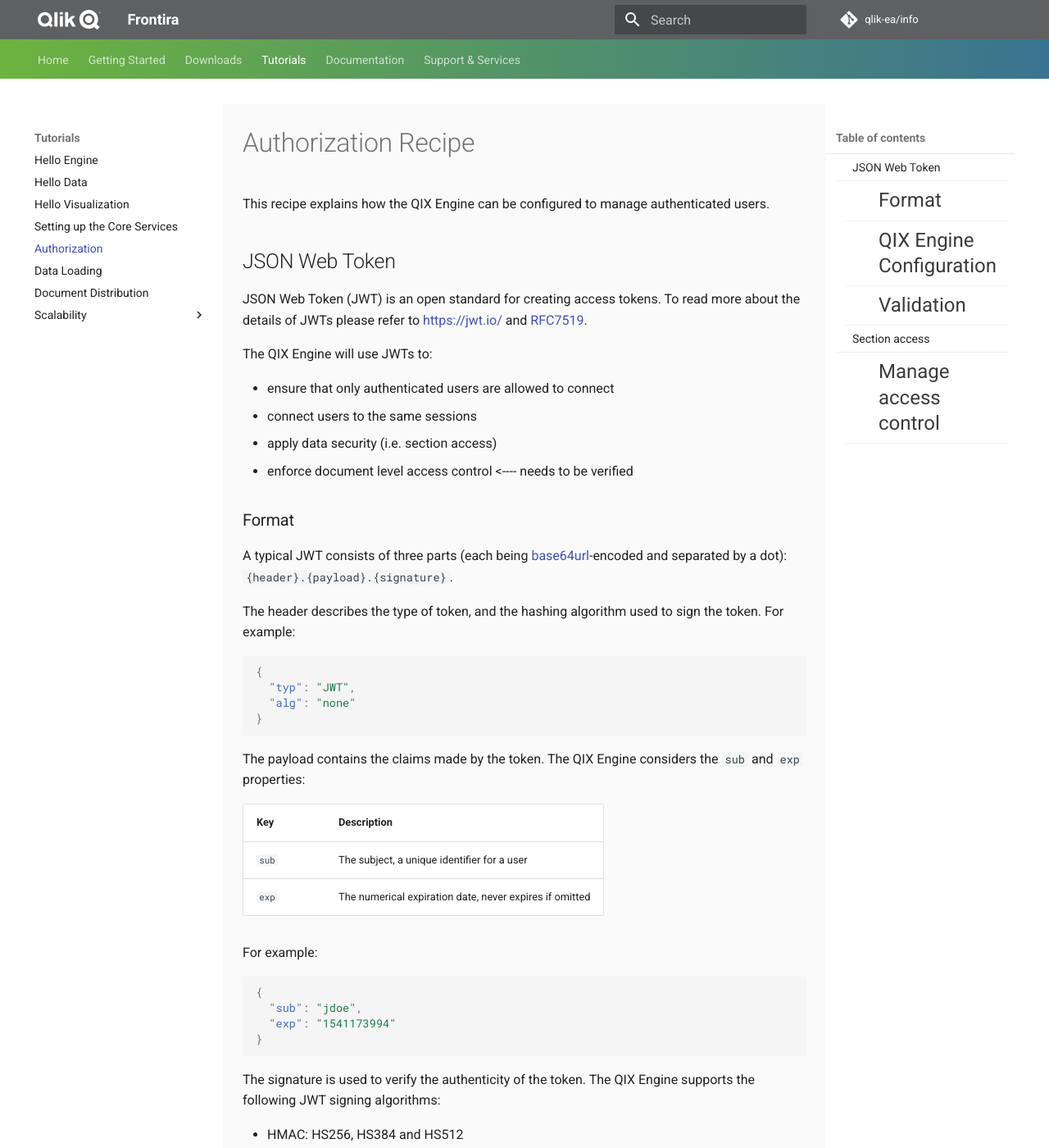
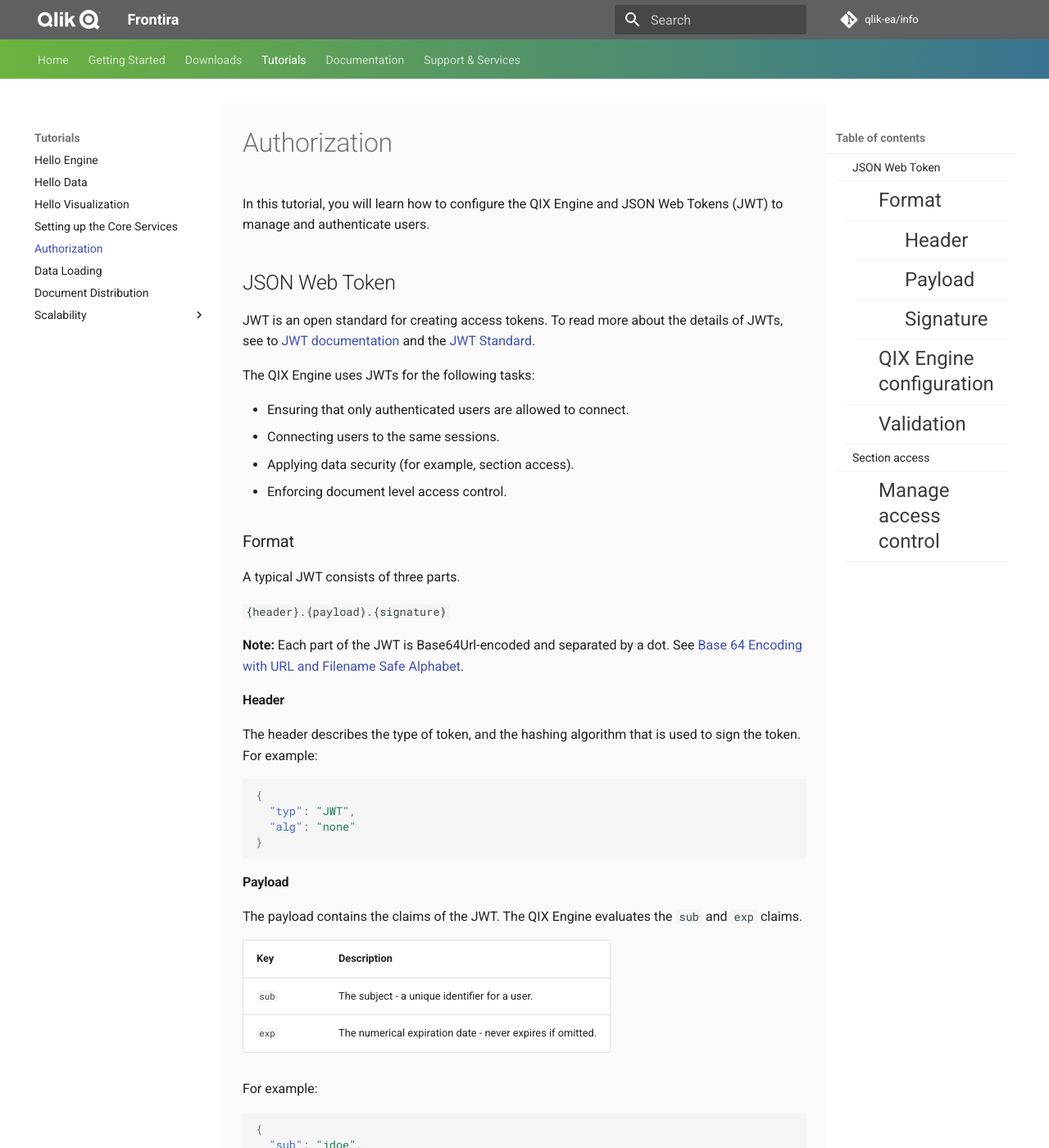
Before and after one commit to qlik-oss/core-website, an MkDocs documentation site: the page built from docs/tutorials/authorization.md, in a window 1280 px wide and 1400 px high. Shown: the whole window at 82% size. Built offline with MkDocs 1.6.1 and Material for MkDocs 9.7.7, drawn with Linux system fonts in a browser that asks for light colours; comment, search, counter and statistics services are not loaded; old or Windows-style settings are respelled for this version of MkDocs; some of the changed text lies outside the part shown.

Commit message:
First pass at authorization docs

````diff
--- a/docs/tutorials/authorization.md
+++ b/docs/tutorials/authorization.md
@@ -1,25 +1,33 @@
-# Authorization Recipe
+# Authorization
 
-This recipe explains how the QIX Engine can be configured to manage authenticated users.
+In this tutorial, you will learn how to configure the QIX Engine
+and JSON Web Tokens (JWT) to manage and authenticate users.
 
 ## JSON Web Token
 
-JSON Web Token (JWT) is an open standard for creating access tokens. To read more about the details of JWTs please
-refer to [https://jwt.io/](https://jwt.io/) and [RFC7519](https://tools.ietf.org/html/rfc7519).
+JWT is an open standard for creating access tokens. To read more about the details of JWTs,
+see to [JWT documentation](https://jwt.io/) and the [JWT Standard](https://tools.ietf.org/html/rfc7519).
 
-The QIX Engine will use JWTs to:
+The QIX Engine uses JWTs for the following tasks:
 
-- ensure that only authenticated users are allowed to connect
-- connect users to the same sessions
-- apply data security (i.e. section access)
-- enforce document level access control <---- needs to be verified
+- Ensuring that only authenticated users are allowed to connect.
+- Connecting users to the same sessions.
+- Applying data security (for example, section access).
+- Enforcing document level access control.
 
 ### Format
 
-A typical JWT consists of three parts (each being [base64url](https://tools.ietf.org/html/rfc4648#section-5)-encoded
-and separated by a dot): `{header}.{payload}.{signature}`.
+A typical JWT consists of three parts.
 
-The header describes the type of token, and the hashing algorithm used to sign the token. For example:
+`{header}.{payload}.{signature}`
+
+**Note:** Each part of the JWT is Base64Url-encoded and separated by a dot.
+See [Base 64 Encoding with URL and Filename Safe Alphabet](https://tools.ietf.org/html/rfc4648#section-5).
+
+#### Header
+
+The header describes the type of token,
+and the hashing algorithm that is used to sign the token. For example:
 
 ```json
 {
@@ -28,12 +36,15 @@
 }
 ```
 
-The payload contains the claims made by the token. The QIX Engine considers the `sub` and `exp` properties:
+#### Payload
+
+The payload contains the claims of the JWT.
+The QIX Engine evaluates the `sub` and `exp` claims.
 
 | Key | Description |
 | -----|------------|
-| `sub` | The subject, a unique identifier for a user |
-| `exp` | The numerical expiration date, never expires if omitted |
+| `sub` | The subject - a unique identifier for a user. |
+| `exp` | The numerical expiration date - never expires if omitted. |
 
 For example:
 
@@ -44,16 +55,22 @@
 }
 ```
 
-The signature is used to verify the authenticity of the token. The QIX Engine supports the following JWT signing
-algorithms:
+#### Signature
 
-- HMAC: HS256, HS384 and HS512
-- Elliptic curve: ES256, ES384 and ES512
-- RSA: RS256, RS384 and RS512
+The signature is used to verify the authenticity of the token.
+The QIX Engine supports the following JWT signing algorithms:
 
-### QIX Engine Configuration
+| Encryption type | Algorithms |
+| ----            | --------- |
+| HMAC            | HS256, HS384, HS512 |
+| Elliptic curve  | ES256, ES384, ES512 |
+| RSA             | RS256, RS384,  RS512 |
 
-The QIX Engine can be configured to validate JWTs using the following command line parameter:
+To learn more about signatures, see [Signature](https://jwt.io/introduction/#signature).
+
+### QIX Engine configuration
+
+To configure the QIX Engine to validate JWTs, use the following command line parameter:
 
 `-S ValidateJsonWebTokens=<enforcement type>`
 
@@ -82,26 +104,28 @@
 
 ### Validation
 
-The JWT shall be passed to the QIX Engine in the `Authorization` header using the `Bearer` schema:
+The JWT is passed to the QIX Engine in the `Authorization` header using the `Bearer` schema:
+
 `Authorization: Bearer <token>`
 
 The JWT is validated once the websocket connection is established. In order for validation to be successful, two
 conditions must be met:
 
-1. the signature must be valid
-1. if the `exp` field exists, the expiry date must not have passed
+1. The signature must be valid.
+1. If the `exp` field exists, then the expiry date must not have passed.
 
 If validation fails, the request is rejected with the `401 Unauthorized` HTTP response code.
 
 ## Section access
 
-[Section access](http://help.qlik.com/en-US/sense/Subsystems/Hub/Content/Scripting/Security/manage-security-with-section-access.htm)
-can be used to segment application data in portions that are only viewable by certain users.
+You can use section access to segment application data so that specific
+sections are available only to certain users.
+See [Section access](http://help.qlik.com/en-US/sense/Subsystems/Hub/Content/Scripting/Security/manage-security-with-section-access.htm).
 
 ### Manage access control
 
-Access control is managed through one (or more) security tables loaded in the same way that the QIX Engine normally
-loads data.
+Access control is managed through one or more security tables,
+which are loaded in the same way that the QIX Engine normally loads data.
 
 For example, the load script below grants regional users access to their respective country data:
 
@@ -131,10 +155,10 @@
 ];
 ```
 
-The QIX Engine will use the `sub` field of the JWT and map it to the user names specified in the access table. In the
-example above, note how the `COUNTRY` key connects the access and `Sales` tables and thus declares which portions of
-the data that are visible to the specific user.
+The QIX Engine takes the `sub` field of the JWT and maps it to the user names that are specified in the section access table.
+In theexample above, notice that the `COUNTRY` key connects the section access and `Sales` tables,
+and that the section access table now specifies which rows of the `Sales` table are visible to the specific user.
 
-In a similar way, groups can be used to segment the application data.
-Please consult the [Qlik Sense help](http://help.qlik.com/en-US/sense/Subsystems/Hub/Content/Scripting/Security/manage-security-with-section-access.htm)
-site for detailed documentation.
+Similarily, you can use groups to segment the application data.
+See [Managing security with section access](http://help.qlik.com/en-US/sense/Subsystems/Hub/Content/Scripting/Security/manage-security-with-section-access.htm)
+site for more information.
````
Also changed, not shown: other parts of docs/tutorials/authorization.md (+10 -5 lines).
